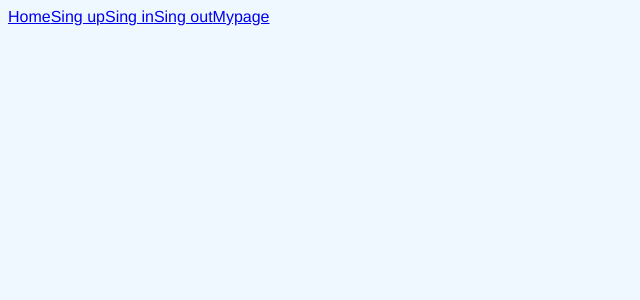
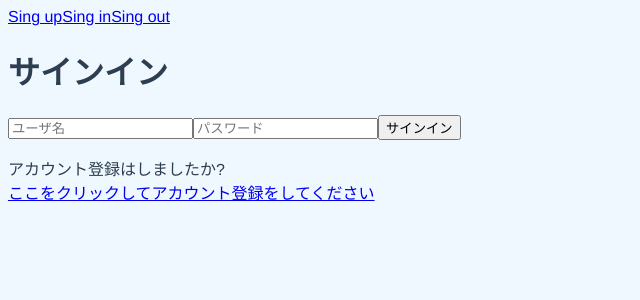
Before and after one commit to cmb-sy/Manage-Tasks-with-Kanban-board, a Vue app in the folder frontend/: page /signin in a window 1280 px wide. Shown: the top 300 px of the page, without its empty margins (0-640 px from the left). Built offline with nearby package versions, Linux system fonts and the light colour scheme; no server answers; the HTML template or start-up script is replaced by a standard one.

Commit message:
djangoにパスワードとユーザー名を渡すように実装

```diff
--- a/frontend/src/App.vue
+++ b/frontend/src/App.vue
@@ -1,17 +1,13 @@
 <script setup>
 // import BackBoard from "./components/BackBoard.vue";
-import TestTest from "./components/TestTest.vue";
 </script>
 
 <template>
   <div id="app">
     <div id="nav">
-      <TestTest />
-      <router-link to="/">Home</router-link>
-      <router-link to="/singup">Sing up</router-link>
-      <router-link to="/singin">Sing in</router-link>
-      <router-link to="/singout">Sing out</router-link>
-      <router-link to="/mypage">Mypage</router-link>
+      <router-link to="/signuup">Sing up</router-link>
+      <router-link to="/signin">Sing in</router-link>
+      <router-link to="/signout">Sing out</router-link>
     </div>
     <router-view />
   </div>
--- a/frontend/src/components/MyPage.vue
+++ /dev/null
@@ -1,13 +0,0 @@
-<!-- <script setup>
-const pageTitle = 'My Page';
-
-// ロジックを追加する際に、この部分にコードを追加できます。
-</script>
- -->
-
-<template>
-  <div>
-    <h1>SIGN OUT</h1>
-    <p>My Page!!</p>
-  </div>
-</template>
--- a/frontend/src/components/SignIn.vue
+++ /dev/null
@@ -1,21 +0,0 @@
-<script setup>
-import { ref } from "vue";
-
-const username = ref("");
-const password = ref("");
-</script>
-
-<template>
-  <div class="signin">
-    <h1>サインイン</h1>
-    <input type="text" placeholder="ユーザ名" v-model="username" />
-    <input type="password" placeholder="パスワード" v-model="password" />
-    <button @click="signIn">サインイン</button>
-    <p>
-      アカウント登録はしましたか? <br />
-      <router-link to="/signup"
-        >ここをクリックしてアカウント登録をしてください</router-link
-      >
-    </p>
-  </div>
-</template>
--- a/frontend/src/components/TestTest.vue
+++ /dev/null
@@ -1,31 +0,0 @@
-<script setup>
-import { ref, onMounted } from "vue";
-import axios from "axios";
-
-const text = ref(null);
-
-const data1 = {
-  key1: "value1",
-  key2: "value2",
-};
-
-const jsonData = JSON.stringify(data1);
-
-// onMounted: Vue3のコンポーネントがマウントされたときに実行されるコード
-onMounted(async () => {
-  try {
-    // awaitを使用することで、非同期処理が完了するまで待機
-    const response = await axios.post("/accounts/sample/", jsonData);
-    text.value = response.data;
-    console.log(text.value);
-  } catch (e) {
-    console.error(e);
-  }
-});
-</script>
-
-<template>
-  <div>
-    {{ text }}
-  </div>
-</template>
--- /dev/null
+++ b/frontend/src/components/authentication/SignIn.vue
@@ -0,0 +1,45 @@
+<script setup>
+// import { ref, onMounted } from "vue";
+import { ref } from "vue";
+import axios from "axios";
+
+const userData = ref({
+  password: "",
+  username: "",
+});
+
+const signIn = async () => {
+  const userJsonData = JSON.stringify(userData);
+  try {
+    // 非同期：レスポンスが受信されるまで待機
+    const response = await axios.post("/accounts/sample/", userJsonData);
+    let tmp = response.data;
+    console.log(tmp);
+  } catch (e) {
+    console.error(e);
+  }
+  userData.value = "";
+};
+
+// onMounted: Vue3のコンポーネントがマウントされたときに実行されるコード
+// onMounted(signIn);
+</script>
+
+<template>
+  <div class="signin">
+    <h1>サインイン</h1>
+    <input type="text" placeholder="ユーザ名" v-model="userData.username" />
+    <input
+      type="password"
+      placeholder="パスワード"
+      v-model="userData.password"
+    />
+    <button v-on:click="signIn">サインイン</button>
+    <p>
+      アカウント登録はしましたか? <br />
+      <router-link to="/signup"
+        >ここをクリックしてアカウント登録をしてください</router-link
+      >
+    </p>
+  </div>
+</template>
--- /dev/null
+++ b/frontend/src/components/authentication/SignOut.vue
@@ -0,0 +1,2 @@
+<script setup></script>
+<template>なんもない</template>
--- /dev/null
+++ b/frontend/src/components/authentication/SingnUp.vue
@@ -0,0 +1,2 @@
+<script setup></script>
+<template>なんもないぜ</template>
--- a/frontend/src/main.js
+++ b/frontend/src/main.js
@@ -1,3 +1,4 @@
+// グローバルで利用できるようにするところ
 import { createApp } from "vue";
 import App from "./App.vue";
 import store from "./store";
--- a/frontend/src/router/index.js
+++ b/frontend/src/router/index.js
@@ -1,17 +1,23 @@
 import { createRouter, createWebHistory } from "vue-router";
-import Singin from "../components/SignIn.vue";
-import Mypage from "../components/MyPage.vue";
+import SignUp from "../components/authentication/SingnUp.vue";
+import SignIn from "../components/authentication/SignIn.vue";
+import SingnOut from "../components/authentication/SignOut.vue";
 
 const routes = [
   {
-    path: "/singin",
-    name: "singin",
-    component: Singin,
+    path: "/signin",
+    name: "signin",
+    component: SignIn,
   },
   {
-    path: "/mypage",
-    name: "mypage",
-    component: Mypage,
+    path: "/signup",
+    name: "signup",
+    component: SignUp,
+  },
+  {
+    path: "/signout",
+    name: "signout",
+    component: SingnOut,
   },
 ];
 
```
Also changed, not shown: frontend/src/components/SignOut.vue (deleted, +0 -17 lines), frontend/src/components/SingnUp.vue (deleted, +0 -33 lines), 1 other file (tests, documents, lock files or other folders).
